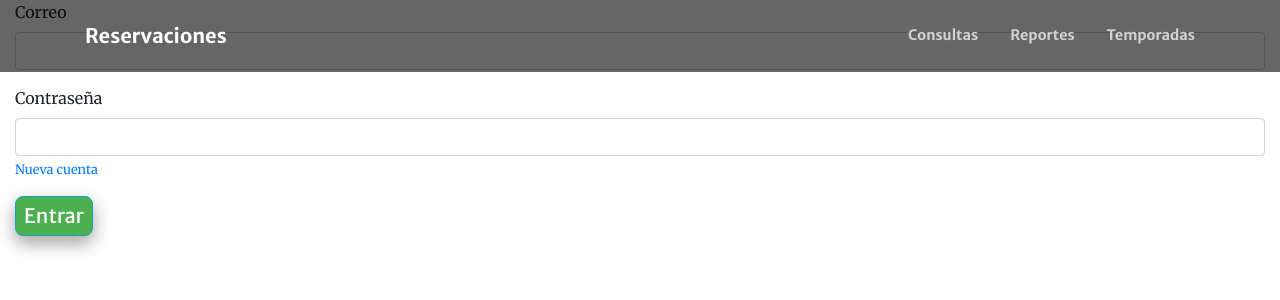
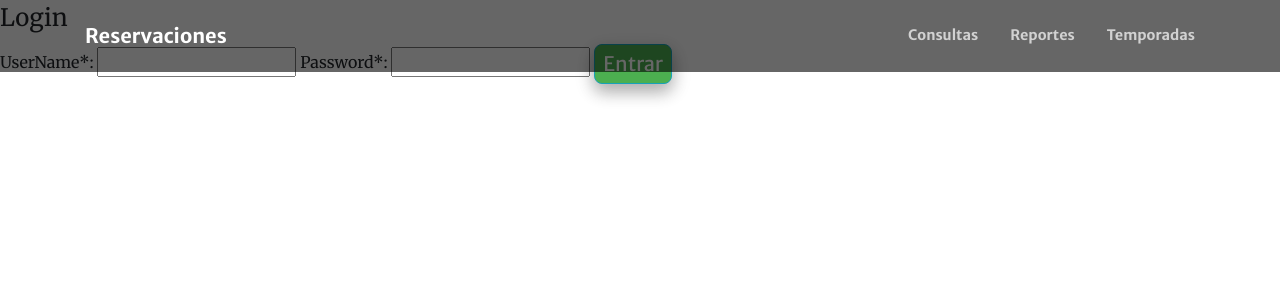
Before and after one commit to Ragyo/HJJ-, a PHP site: page /index.php?page=login in a window 1280 px wide. Shown: the top 300 px of the page. Run offline with PHP 8.4, Linux system fonts and the light colour scheme; the visitor is signed in with stand-in values (Sample User, id 1); data comes from the database, SQL or seed files in the repository; data that the repository does not hold is empty; some libraries are stand-ins or nearby versions.

Commit message:
boton login2

```diff
--- a/login.php
+++ b/login.php
@@ -1,5 +1,5 @@
 <?php session_start() ?>
-<div class="container-fluid">
+<!-- <div class="container-fluid">
 	<form action="" id="login-frm">
 		<div class="form-group">
 			<label for="" class="control-label">Correo</label>
@@ -12,8 +12,22 @@
 		</div>
 		<button class="button btn btn-info btn-sm">Entrar</button>
 	</form>
-</div>
+</div> -->
+<form id='login' action='login.php' method='post' accept-charset='UTF-8'>
+<fieldset >
+<legend>Login</legend>
+<input type='hidden' name='submitted' id='submitted' value='1'/>
 
+<label for='username' >UserName*:</label>
+<input type='text' name='username' id='username'  maxlength="50" />
+
+<label for='password' >Password*:</label>
+<input type='password' name='password' id='password' maxlength="50" />
+<button class="button btn btn-info btn-sm">Entrar</button>
+
+
+</fieldset>
+</form>
 <style>
 	#uni_modal .modal-footer{
 		display:none;
```
